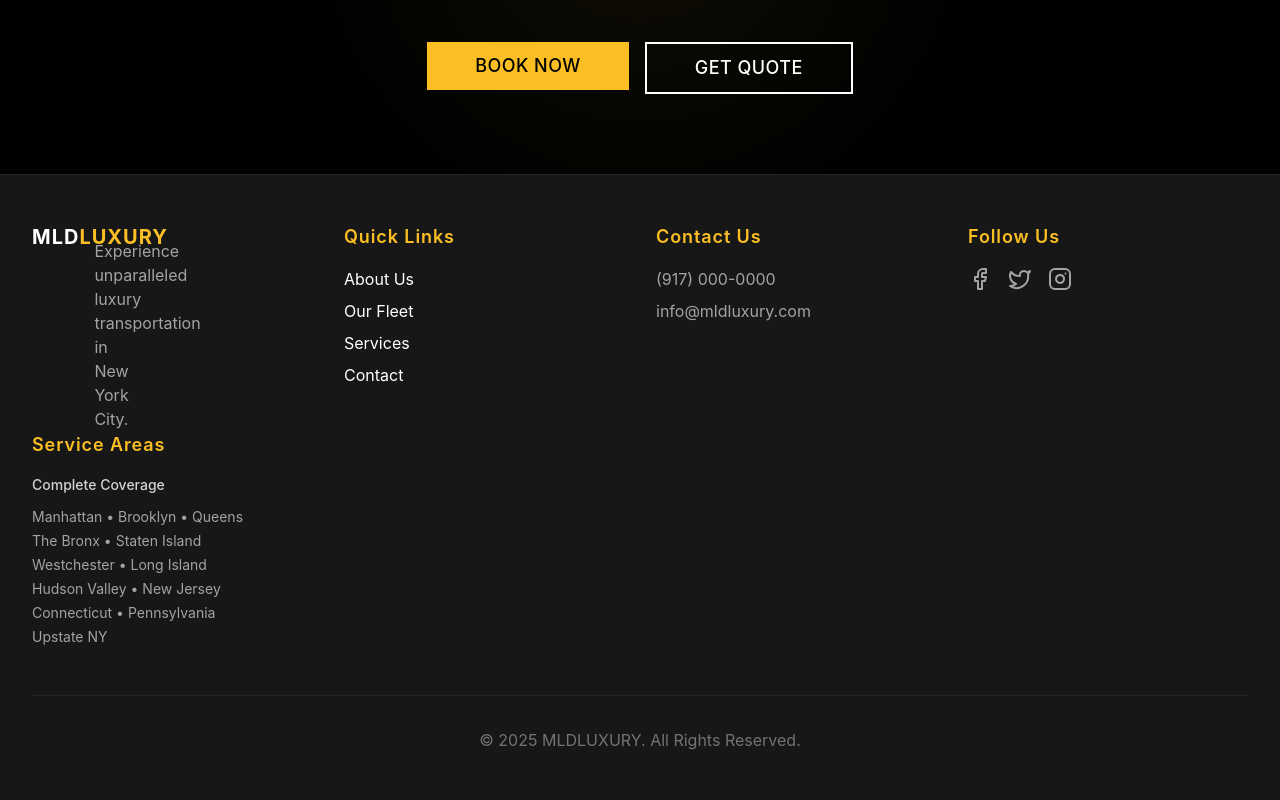
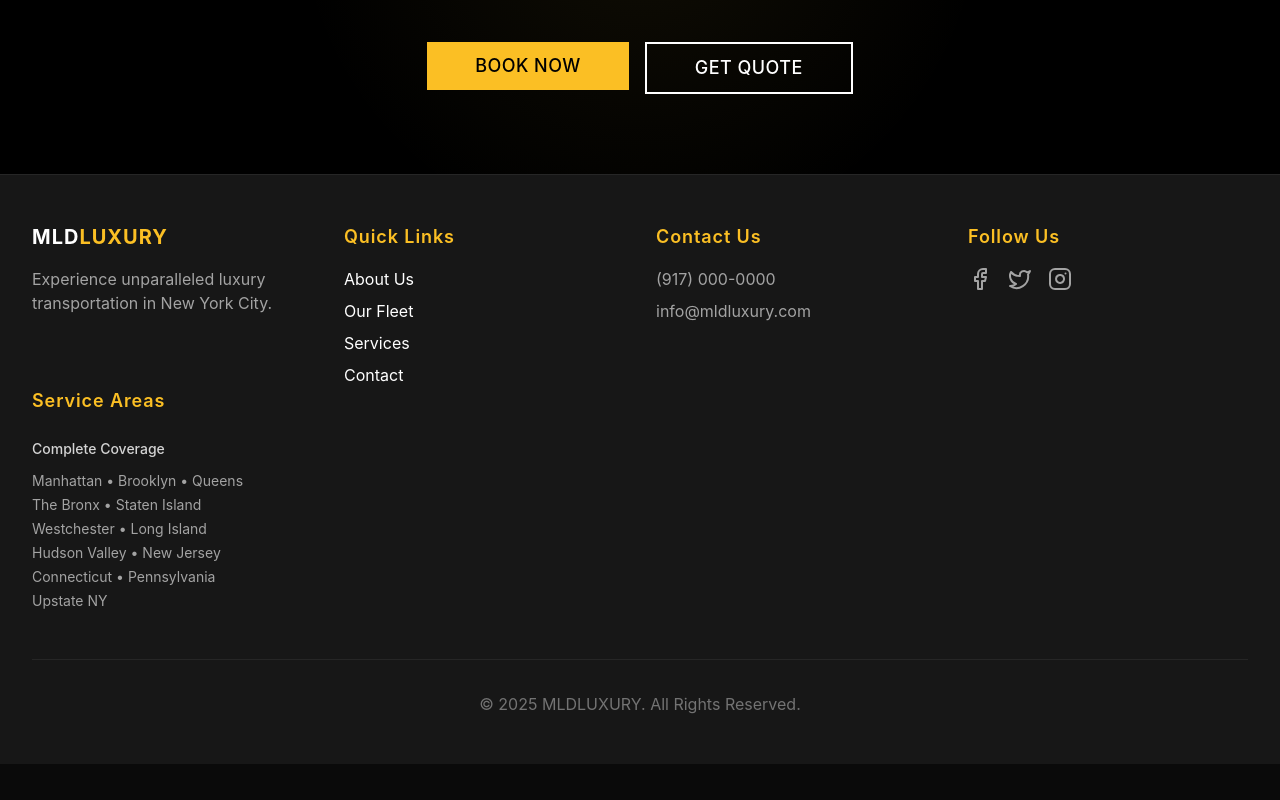
Before and after one commit to boubabaueel/mld-new, a React (Vite) app: page / in a window 1280 px wide. Shown: the part 2821-3621 px from the top of the page. After the commit the page ends 3585 px from the top, so only its background shows below. Built offline with nearby package versions, Linux system fonts and the light colour scheme; the HTML template or start-up script is replaced by a standard one.

Commit message:
Add Space Between Experience Heading and List

```diff
--- a/src/components/Footer.jsx
+++ b/src/components/Footer.jsx
@@ -8,7 +8,7 @@
         <footer className="bg-neutral-900 border-t border-neutral-800 text-white">
           <div className="container mx-auto px-4 sm:px-6 lg:px-8 py-12">
             <div className="grid grid-cols-1 md:grid-cols-4 gap-8">
-          <div className="grid grid-cols-1 md:grid-cols-5 gap-8">
+              <div>
                 <p className="text-xl font-bold tracking-wider text-white">MLD<span className="text-amber-400">LUXURY</span></p>
                 <p className="mt-4 text-neutral-400">
                   Experience unparalleled luxury transportation in New York City.
@@ -42,7 +42,7 @@
             <div>
               <p className="font-semibold text-lg text-amber-400 tracking-wider">Service Areas</p>
 
-              <div className="mt-4 text-sm text-neutral-400">
+              <div className="mt-6 text-sm text-neutral-400">
                 <p className="mb-3 font-medium text-neutral-300">Complete Coverage</p>
                 <div className="grid grid-cols-1 gap-1">
                   <span>Manhattan • Brooklyn • Queens</span>
```
